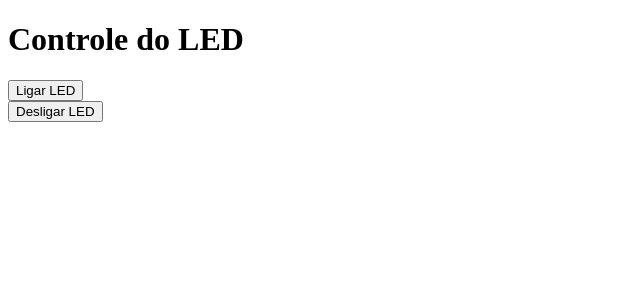
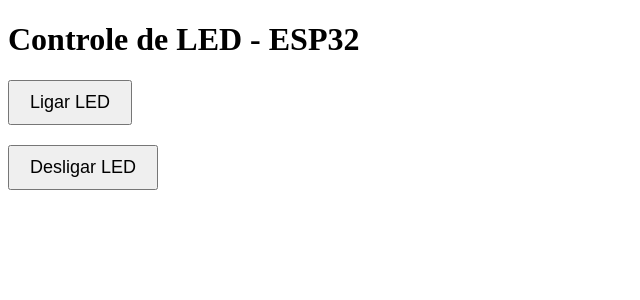
Before and after one commit to DevGabrielPortfolio/flask-esp, a Flask app: page / in a window 1280 px wide. Shown: the top 300 px of the page, without its empty margins (0-640 px from the left). Run offline with Flask 3, Linux system fonts and the light colour scheme.

Commit message:
Add files via upload

```diff
--- a/app.py
+++ b/app.py
@@ -1,9 +1,10 @@
-from flask import Flask, render_template, redirect
+from flask import Flask, render_template, redirect, Response
 import requests
 
 app = Flask(__name__)
 
-ESP32_IP = "http://192.168.15.92"  # IP da sua ESP32 na rede Wi-Fi
+# IP atual da ESP32
+ESP32_IP = "http://192.168.15.92"
 
 @app.route('/')
 def index():
@@ -11,13 +12,23 @@ def index():
 
 @app.route('/led_on')
 def led_on():
-    requests.get(f"{ESP32_IP}/led/on")
-    return redirect('/')
+    try:
+        response = requests.get(f"{ESP32_IP}/led/on", timeout=2)
+        response.raise_for_status()
+        return redirect('/')
+    except requests.exceptions.RequestException as e:
+        print(f"Erro ao tentar ligar o LED: {e}")
+        return Response(f"Erro: {e}", status=500)
 
 @app.route('/led_off')
 def led_off():
-    requests.get(f"{ESP32_IP}/led/off")
-    return redirect('/')
+    try:
+        response = requests.get(f"{ESP32_IP}/led/off", timeout=2)
+        response.raise_for_status()
+        return redirect('/')
+    except requests.exceptions.RequestException as e:
+        print(f"Erro ao tentar desligar o LED: {e}")
+        return Response(f"Erro: {e}", status=500)
 
 if __name__ == '__main__':
     app.run(host='0.0.0.0', port=5000, debug=True)
--- a/templates/index.html
+++ b/templates/index.html
@@ -2,15 +2,17 @@
 <html lang="pt-br">
 <head>
     <meta charset="UTF-8">
-    <title>Controle LED ESP32</title>
+    <title>Controle do LED - ESP32</title>
 </head>
 <body>
-    <h1>Controle do LED</h1>
-    <form action="/led_on">
-        <button type="submit">Ligar LED</button>
+    <h1>Controle de LED - ESP32</h1>
+
+    <form action="/led_on" method="get">
+        <button type="submit" style="padding: 10px 20px; font-size: 18px;">Ligar LED</button>
     </form>
-    <form action="/led_off">
-        <button type="submit">Desligar LED</button>
+
+    <form action="/led_off" method="get" style="margin-top: 20px;">
+        <button type="submit" style="padding: 10px 20px; font-size: 18px;">Desligar LED</button>
     </form>
 </body>
 </html>
```
